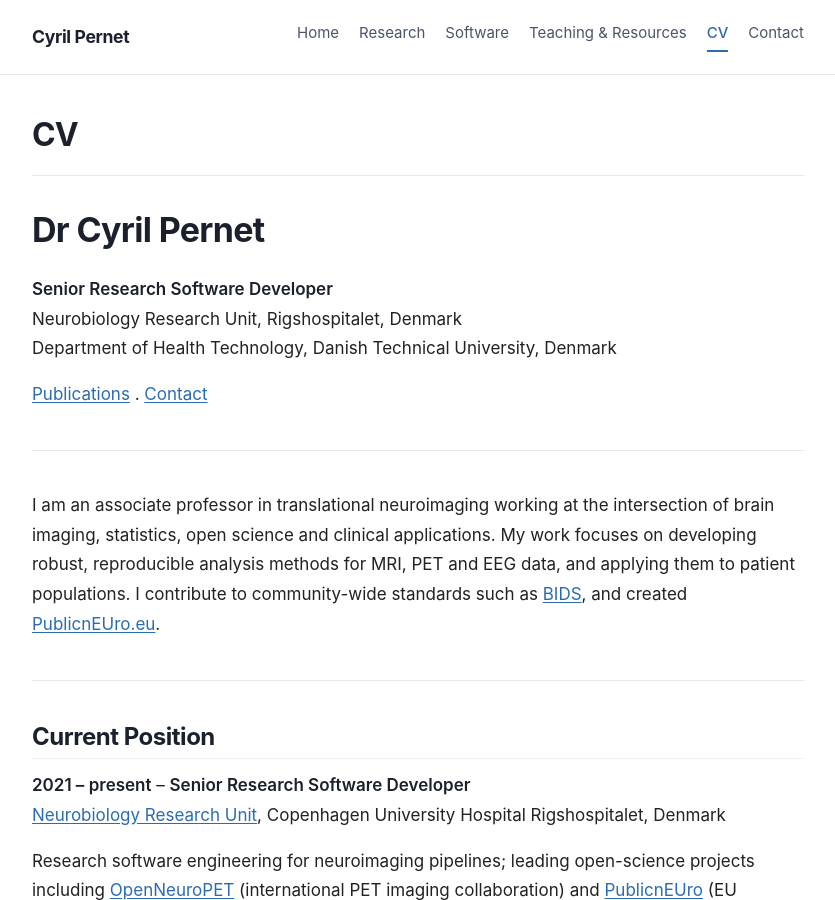
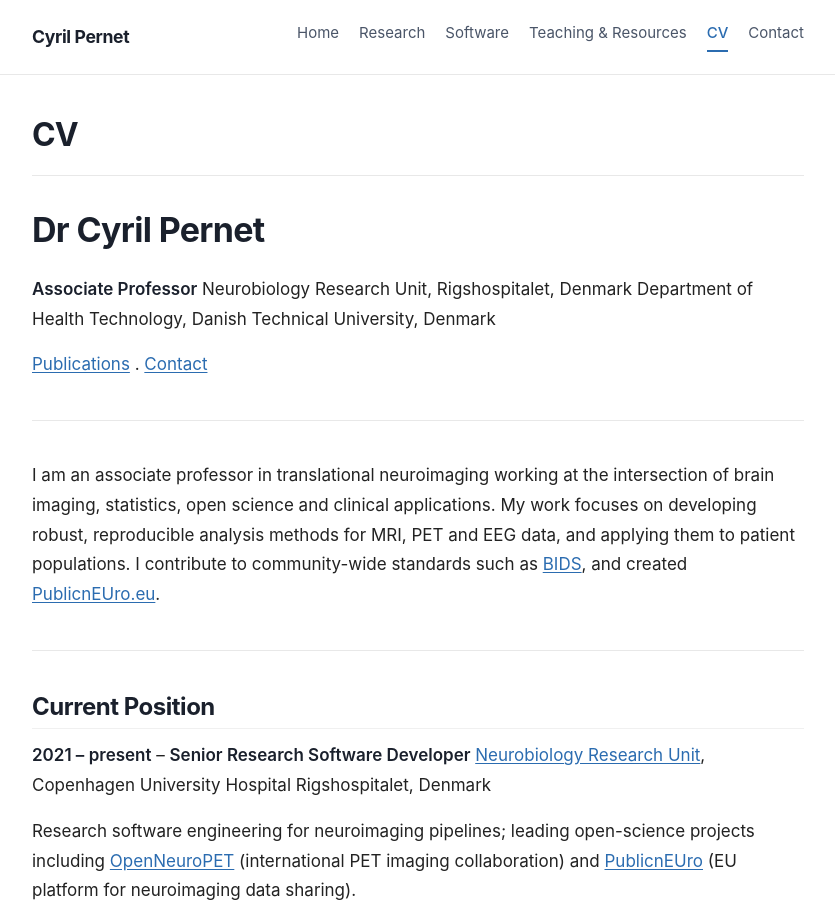
Before and after one commit to CPernet/CPernet.github.io, a Jekyll site: the page built from cv.md, in a window 1280 px wide and 900 px high. Shown: the whole window, without its empty margins (222-1057 px from the left). Built offline with Jekyll 4.4.1, drawn with Linux system fonts in a browser that asks for light colours; our own code applies the rules of GitHub Pages for plain Markdown files.

Commit message:
header updates

```diff
--- a/cv.md
+++ b/cv.md
@@ -3,13 +3,12 @@
 title: CV
 permalink: /cv/
 description: >-
-  Curriculum vitae of Dr Cyril Pernet -- Senior Research Software Developer,
+  Curriculum vitae of Dr Cyril Pernet -- Associate Professor,
   brain imaging methods, statistics, clinical applications, and open science.
 ---
-
 # Dr Cyril Pernet
 
-**Senior Research Software Developer**
+**Associate Professor**
 Neurobiology Research Unit, Rigshospitalet, Denmark
 Department of Health Technology, Danish Technical University, Denmark
 
@@ -91,14 +90,14 @@
 
 ## Key Expertise
 
-| Area | Details |
-|---|---|
-| **Programming** | Expert in MATLAB; working knowledge of Python and R |
-| **Neuroimaging analysis** | MRI / fMRI, M/EEG, PET; pipelines with SPM, EEGLAB, FreeSurfer; BIDS curation |
+| Area                                     | Details                                                                                                                                          |
+| ---------------------------------------- | ------------------------------------------------------------------------------------------------------------------------------------------------ |
+| **Programming**                    | Expert in MATLAB; working knowledge of Python and R                                                                                              |
+| **Neuroimaging analysis**          | MRI / fMRI, M/EEG, PET; pipelines with SPM, EEGLAB, FreeSurfer; BIDS curation                                                                    |
 | **Statistics & Signal Processing** | Robust estimation, hierarchical linear modelling, time-series analysis (Fourier, Hilbert, Laplace), machine learning (SVM, LASSO, random forest) |
-| **Data management** | GDPR, pseudo-anonymisation, DataLad / git-annex, OSF, Zenodo, mySQL, EDC design |
-| **Open science** | BIDS standard, Open Brain Consent, reproducible pipelines, preregistration |
-| **Tools & environment** | Git, GitHub / GitLab, Markdown, HTML/CSS, MS Office, Google Workspace, Inkscape |
+| **Data management**                | GDPR, pseudo-anonymisation, DataLad / git-annex, OSF, Zenodo, mySQL, EDC design                                                                  |
+| **Open science**                   | BIDS standard, Open Brain Consent, reproducible pipelines, preregistration                                                                       |
+| **Tools & environment**            | Git, GitHub / GitLab, Markdown, HTML/CSS, MS Office, Google Workspace, Inkscape                                                                  |
 
 ---
 
```
Also changed, not shown: contact.md (+1 -1 lines).
